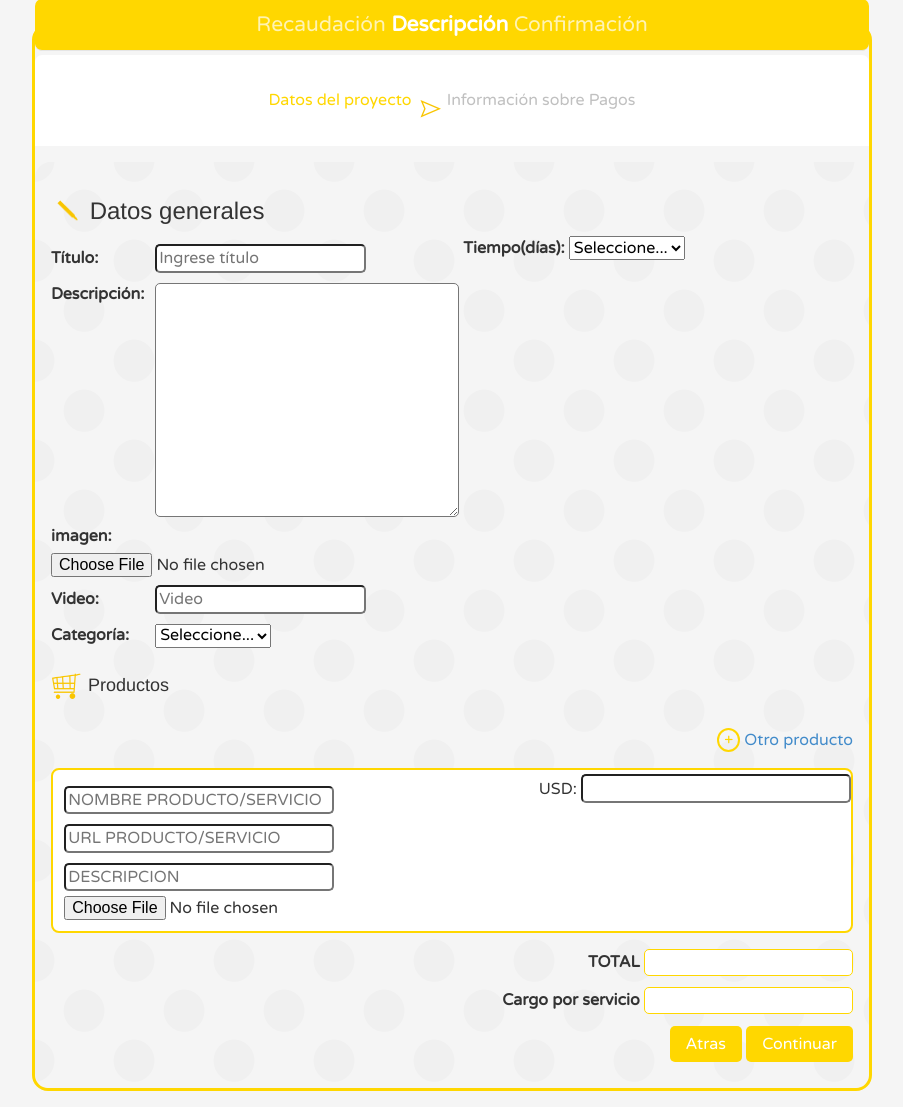
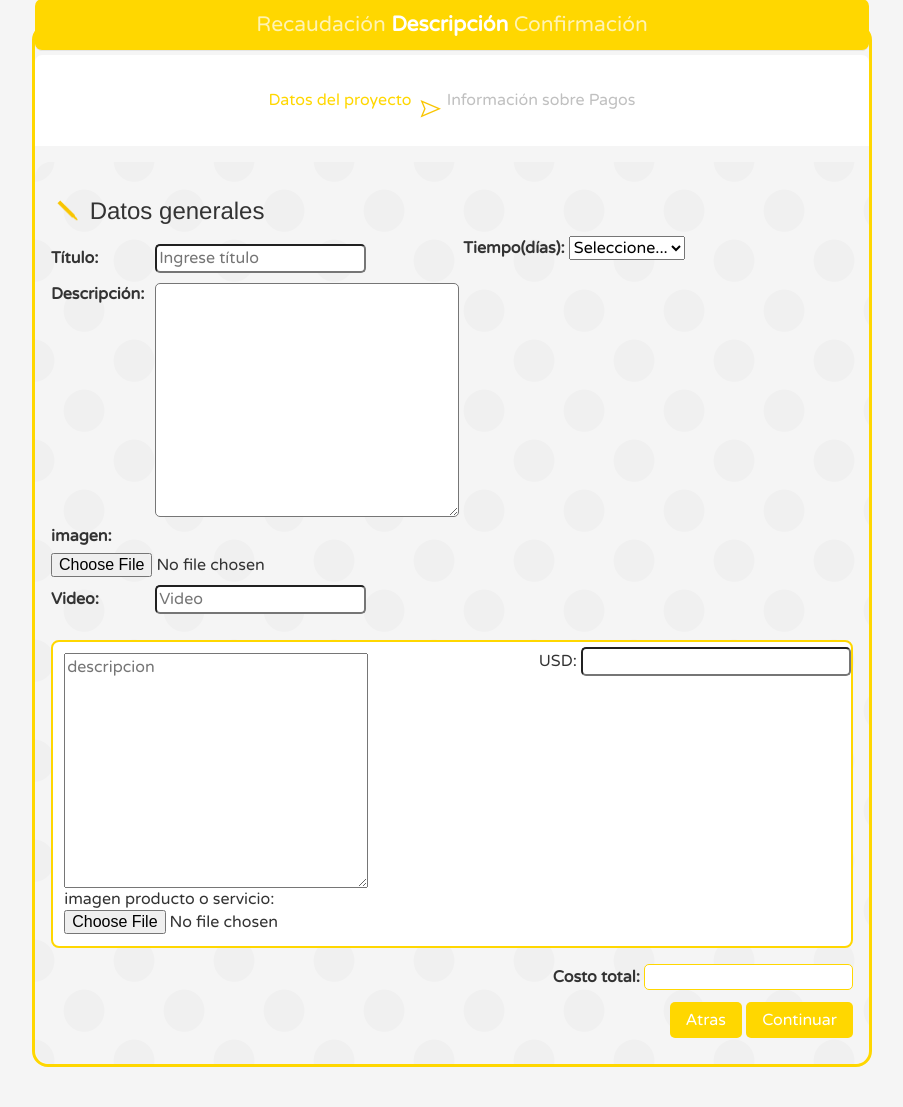
Before and after one commit to LeonardoAquino/wishlist, a Django app: template crowdfunding/together/templates/nuevo_proyecto/nuevo_proyecto_paso_1.html in a window 1280 px wide. Shown: the part 249-1356 px from the top of the page, without its empty margins (188-1091 px from the left). After the commit the page ends 1316 px from the top, so only its background shows below. Run offline with Django 3.2, Linux system fonts and the light colour scheme; the template is opened without the code that fills it, so the values that code supplies are empty; parts of the project's set-up code (start-up, migrations or seed data) failed here and were passed over.

Commit message:
corrige productos

```diff
--- a/crowdfunding/together/templates/nuevo_proyecto/nuevo_proyecto_paso_1.html
+++ b/crowdfunding/together/templates/nuevo_proyecto/nuevo_proyecto_paso_1.html
@@ -53,16 +53,6 @@
                         <label for="video">Video:</label>
                         <input id="video" name="video" type="text" value="" placeholder="Video" />
                     </div>
-
-                    <div class="fila">
-                        <label for="categoria">Categoría:</label>
-                        <select id="categoria" name="categoria">
-                            <option value="">Seleccione...</option>
-                            {% for categoria in categorias %}
-                            <option value="{{ categoria.id }}">{{ categoria.nombre }}</option>
-                            {% endfor %}
-                        </select>
-                    </div>
                 </div>
 
                 <div class="lado_b">
@@ -77,38 +67,18 @@
                     </div>
                 </div>
 
-                <h4>
-                    <img src="{% static 'images/productos.png' %}" width="32" alt="imagen productos" />
-                    Productos
-                </h4>
-
-                <a id="btn_otro_producto" href="javascript:;"> <span>+</span> Otro producto</a>
-
                 <section id="lista_productos" class="lista_productos">
                     <article class="producto">
                         <div>
-                            <input id="nombre_0" name="nombre_0" type="text"
-                                placeholder="NOMBRE PRODUCTO/SERVICIO" required />
+                            <textarea name="descripcion_producto" id="descripcion_producto" cols="30" rows="10" placeholder="descripcion"></textarea>
                         </div>
 
                         <div>
-                            <input id="url_0" name="url_0" type="text" placeholder="URL PRODUCTO/SERVICIO" required />
-                        </div>
-
-                        <div>
-                            <input id="descripcion_0" name="descripcion_0" type="text" placeholder="DESCRIPCION" required />
-                        </div>
-
-                        <div>
-                            <input id="imagen_producto_0" name="imagen_producto_0" type="file" value="" required />
+                            imagen producto o servicio:
+                            <input id="imagen_producto_0" name="imagen_producto_0" type="file" value="" />
                         </div>
 
                         <div class="monto">
-                            <!--select id="tipo_moneda_0" name="tipo_moneda_0" required>
-                                {% for moneda in monedas %}
-                                <option value="{{ moneda.id }}">{{ moneda.nombre }}</option>
-                                {% endfor %}
-                            </select-->
                             USD:
                             <input id="tipo_moneda_0" type="hidden" value="2">
                             <input id="valor_0" name="valor_0" type="text" value="" />
@@ -117,12 +87,7 @@
                 </section>
 
                 <div class="calculo_precio">
-                    <label for="total">TOTAL</label>
-                    <input id="total" name="total" type="text" value="" readonly />
-                </div>
-
-                <div class="calculo_precio">
-                    <label for="con_impuesto">Cargo por servicio</label>
+                    <label for="con_impuesto">Costo total:</label>
                     <input id="con_impuesto" name="con_impuesto" type="text" value="" readonly />
                 </div>
 
```
